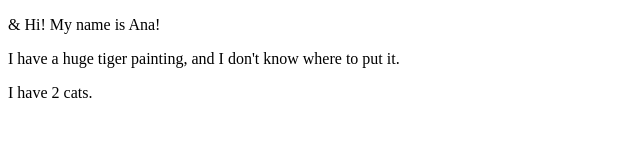
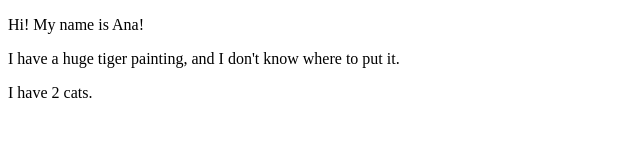
Before and after one commit to Agan12346/webdev_lab1, a plain HTML site: page index.html in a window 1280 px wide. Shown: the full height of the page, 0-640 px from the left. Drawn offline with Linux system fonts and the light colour scheme.

Commit message:
Update index.html
Removed "&"

```diff
--- a/index.html
+++ b/index.html
@@ -5,7 +5,7 @@
   <title>ITMD-361 Internet Technologies and Web Design</title>
 </head>
 <body>
-  <p>&amp; Hi! My name is Ana!</p>
+  <p> Hi! My name is Ana!</p>
   <p>I have a huge tiger painting, and I don't know where to put it.</p>
   <p>I have 2 cats.</p>
 </body>
```
